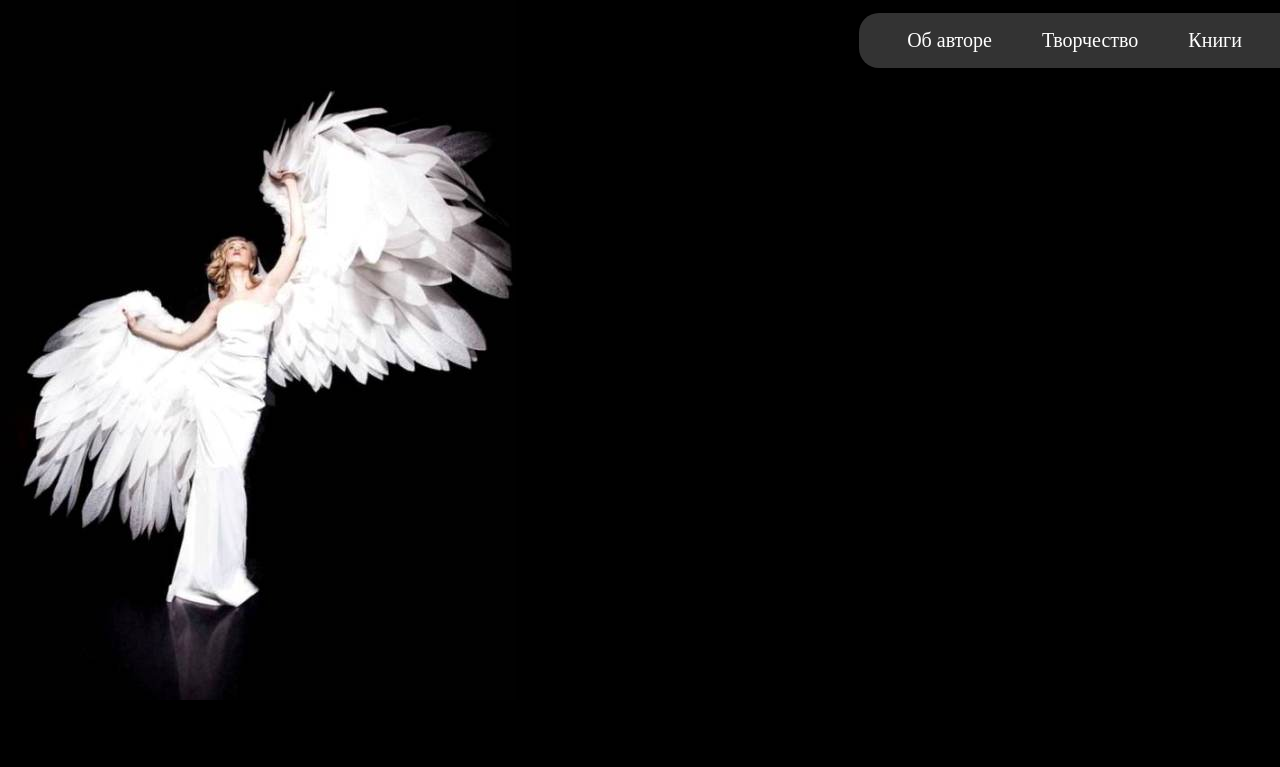
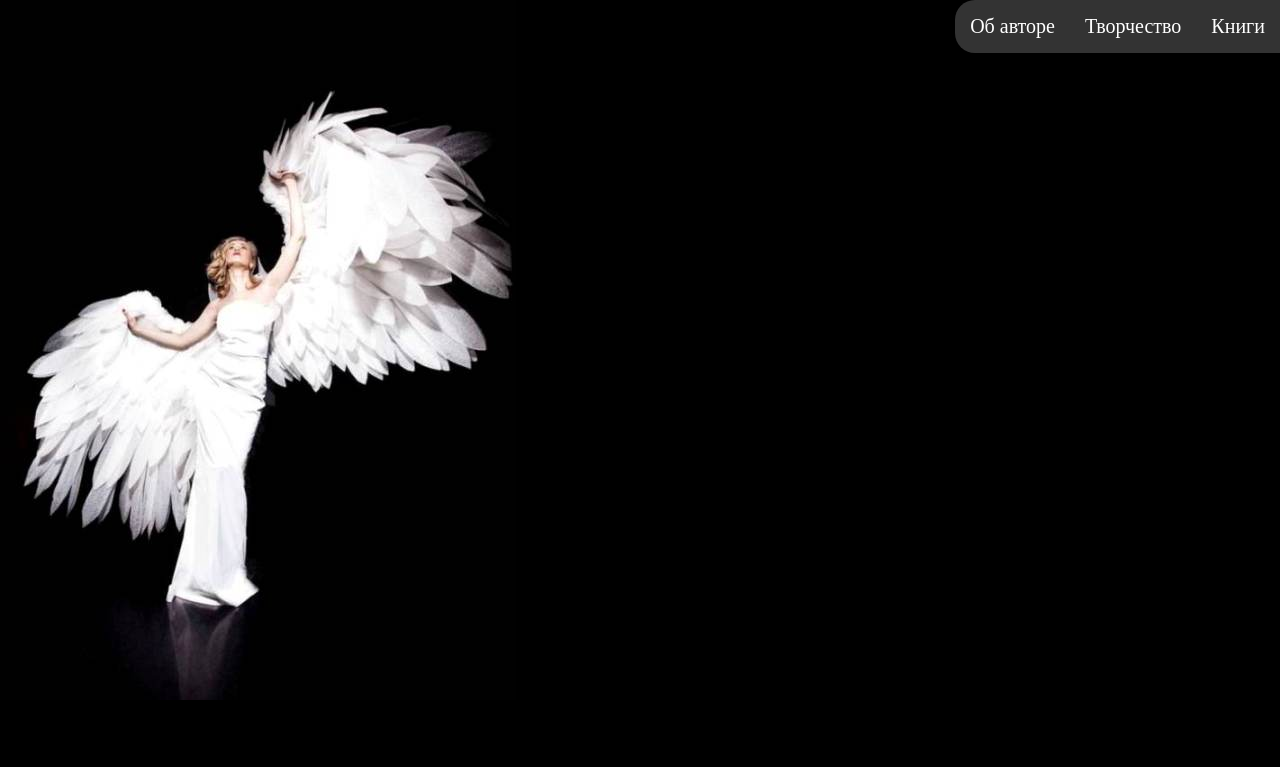
Before and after one commit to VikAndPolPob/anya-book-page, a PHP site: page / in a window 1280 px wide. Shown: the top 767 px of the page. Run offline with PHP 8.4, Linux system fonts and the light colour scheme.

Commit message:
Modified style.css and index.html

```diff
--- a/index.html
+++ b/index.html
@@ -10,11 +10,9 @@
 	<!--START HEADER-->
 	<header class="header">
 		<nav class="menu">
-			<ul>
-				<li><a href="#">Об авторе</a></li>
-				<li><a href="#">Творчество</a></li>
-				<li><a href="#">Книги</a></li>
-			</ul>
+			<a class="item-menu" href="#">Об авторе</a>
+			<a class="item-menu" href="#">Творчество</a>
+			<a class="item-menu" href="#">Книги</a>
 		</nav>
 	</header>
 	<!--END HEADER-->
--- a/styles/style.css
+++ b/styles/style.css
@@ -2,7 +2,6 @@ body
 {
 	margin: 0;
 	padding: 0;
-	/*background: #000;*/
 }
 .wrapper
 {
@@ -14,35 +13,37 @@ body
 .header
 {
 	display: flex;
-	display: -webkit-box;
-	display: -webkit-flex;
-	display: -ms-flexbox;
-	flex-direction: row-reverse;
-	align-items: flex-start;
+	justify-content: flex-end;
 }
 /*BLOCK MENU*/
 .menu
 {
 	border-top-left-radius: 20px;
 	border-bottom-left-radius: 20px;
-	margin-top: 1%;
 	background-color: rgba(255,255,255, 0.2);
+	display: flex;
+	justify-content: space-around;
 }
 .menu a
 {
 	text-decoration: none;
-	color: #ffffff;
+	color: #fff;
 	font-size: 20px;
+	transition: 1.5s;
 }
-.menu li
+.item-menu
 {
-	list-style-type: none;
+	padding: 15px;
 }
-.menu ul li
+.item-menu:hover
 {
-	margin:10px 30px 0 0;
-	padding: 8px;
-	display: inline;
+	background-color: #fff;
+	color: #000;
+}
+.item-menu:first-child
+{
+	border-top-left-radius: 20px;
+	border-bottom-left-radius: 20px;
 }
 /*BLOCK CONTENT*/
 
```
